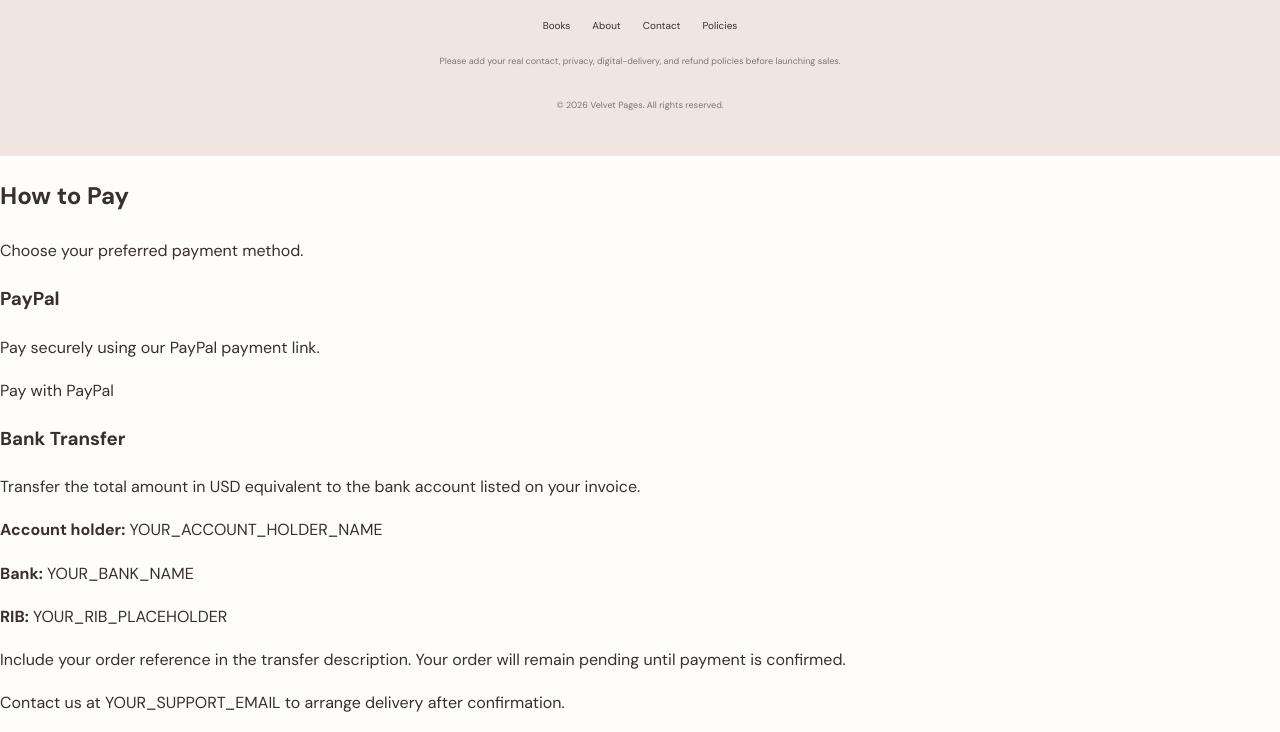
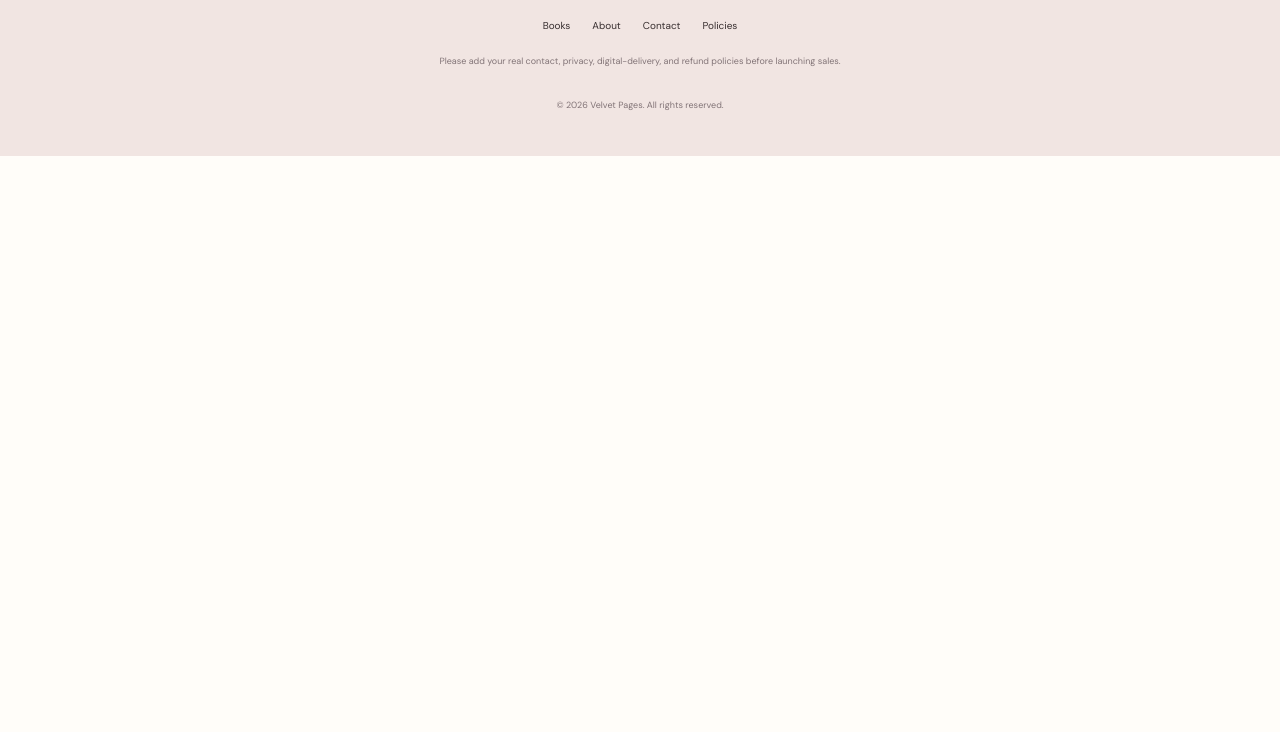
Before and after one commit to fatimaezzarhouni25-droid/velvet-pages, a plain HTML site: page index.html in a window 1280 px wide. Shown: the part 2568-3300 px from the top of the page. After the commit the page ends 2724 px from the top, so only its background shows below. Drawn offline with nearby package versions, Linux system fonts and the light colour scheme.

Commit message:
Update index.html

```diff
--- a/index.html
+++ b/index.html
@@ -259,48 +259,6 @@
   <script src="https://code.jquery.com/jquery-3.7.1.min.js"></script>
   <script src="script.js"></script>
 
-<section class="payment-info" id="payment-info">
-  <h2>How to Pay</h2>
-  <p>Choose your preferred payment method.</p>
-
-  <div class="payment-option">
-    <h3>PayPal</h3>
-    <p>Pay securely using our PayPal payment link.</p>
-    <a
-      class="payment-button"
-      href="YOUR_PAYPAL_PAYMENT_LINK"
-      target="_blank"
-      rel="noopener noreferrer"
-    >
-      Pay with PayPal
-    </a>
-  </div>
-
-  <div class="payment-option">
-    <h3>Bank Transfer</h3>
-    <p>Transfer the total amount in USD equivalent
-       to the bank account listed on your invoice.</p>
-
-    <p><strong>Account holder:</strong>
-      YOUR_ACCOUNT_HOLDER_NAME</p>
-    <p><strong>Bank:</strong> YOUR_BANK_NAME</p>
-    <p><strong>RIB:</strong> YOUR_RIB_PLACEHOLDER</p>
-
-    <p>
-      Include your order reference in the transfer
-      description. Your order will remain pending
-      until payment is confirmed.
-    </p>
-
-    <p>
-      Contact us at
-      <a href="mailto:YOUR_SUPPORT_EMAIL">
-        YOUR_SUPPORT_EMAIL
-      </a>
-      to arrange delivery after confirmation.
-    </p>
-  </div>
-</section>
 
 </body>
 </html>
```
